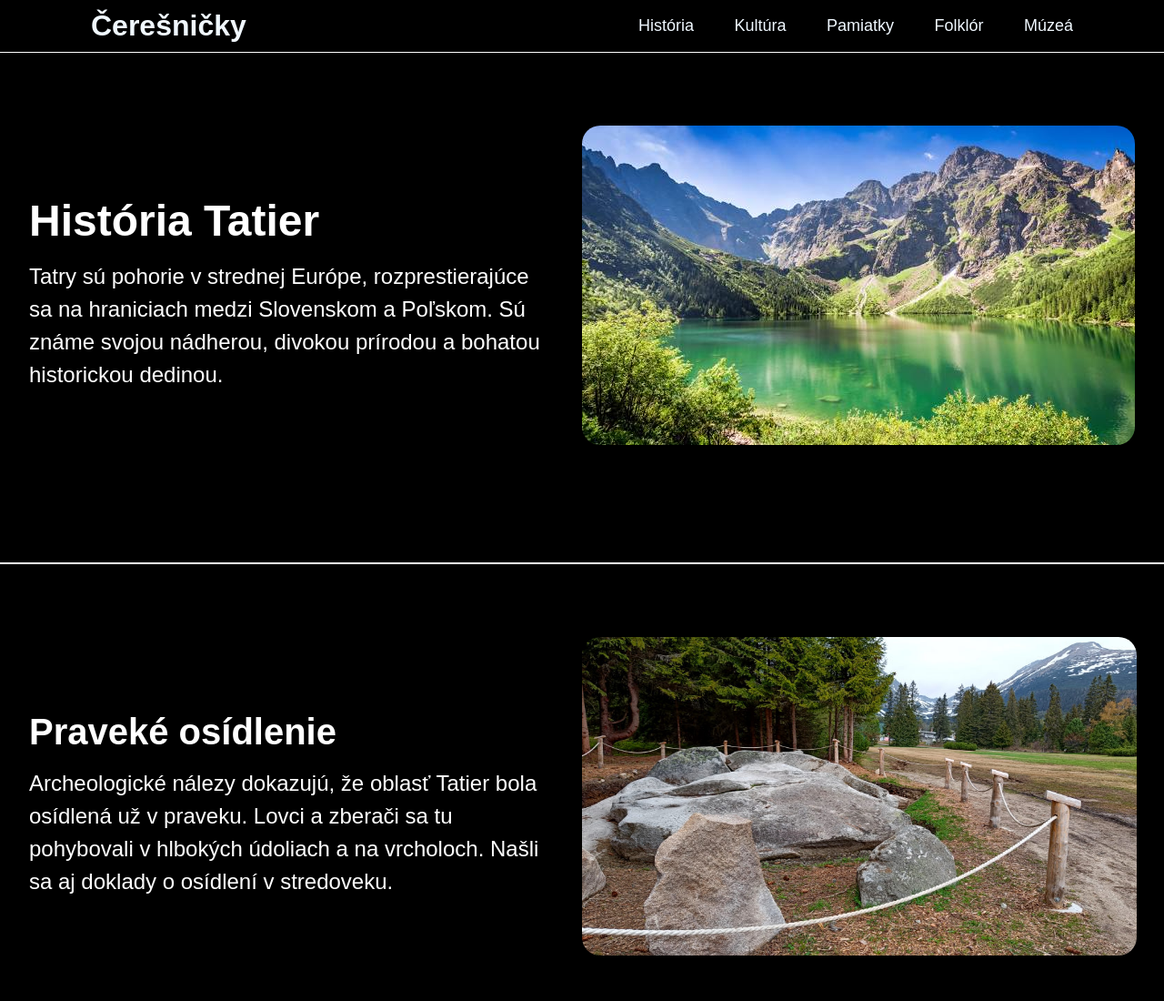
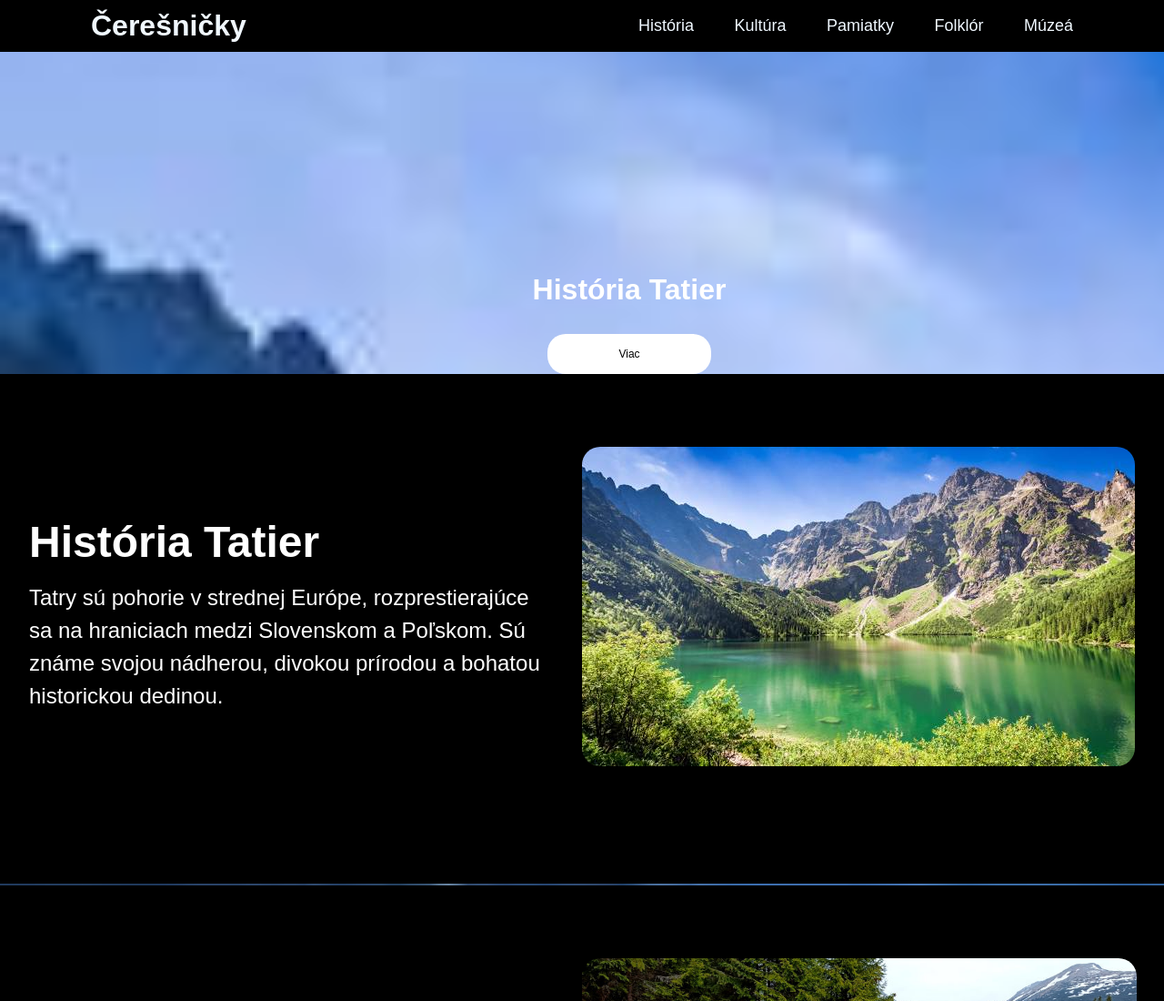
Before and after one commit to martinos133/ceresnicky_2, a plain HTML site: page Projekt/Adam podstranky/historia.html in a window 1280 px wide. Shown: the top 1100 px of the page at 91% size. Drawn offline with Linux system fonts and the light colour scheme.

```diff
--- a/Projekt/Adam podstranky/balla.css
+++ b/Projekt/Adam podstranky/balla.css
@@ -8,7 +8,8 @@
 
 body {
     min-height: 100vh;
-    background-color: rgb(255, 255, 255);
+    background-image: url(img/tatry-historia.jpg);
+    background-size: cover;
 }
 
 .header{
@@ -54,14 +55,33 @@ body {
 .navbar a:hover::before{
     width: 100%;
 }
+.row{
+   margin-top: 300px;
+   margin-left: 300px;
+   display: flex;
+   align-items: center;
+   color: #fff;
+   text-align: center;
+   height: 80%;
 
-main {
-    padding-top: 58px;
-    color: black;
+}
+.col{
+   flex-basis: 80%;
+}
+button{
+   width: 180px;
+   color: #000;
+   font-size: 12px;
+   padding: 15px 0;
+   background: #ffffff;
+   border: 0;
+   border-radius: 20px;
+   outline: none;
+   margin-top: 30px;
 }
 
 .historia-h1{
-    background-color: black
+    background-color: #000;
 }
 
 .historia-container{
--- a/Projekt/Adam podstranky/historia.html
+++ b/Projekt/Adam podstranky/historia.html
@@ -24,6 +24,12 @@
     </header>
 
     <main>
+            <div class="row">
+                <div class="col">
+                    <h1>História Tatier</h2>
+                    <button type="button">Viac</button>
+                </div>
+                </div>
         <section class="historia-h1">
             <div class="historia-container">
                 <div class="historia-left">
--- a/Projekt/Adam podstranky/pamiatky.css
+++ b/Projekt/Adam podstranky/pamiatky.css
@@ -110,11 +110,11 @@ body {
  .card4{
     background-image: url(img/tanap.jpg);
  }
-
- .card:hover{
+.card:hover{
     transform: translateY(-10px);
  }
- h5{color: #ffffff;
+ h5{
+    color: #fff;
     text-shadow: 0 0 5px #999;
 }
 .card p{
```
Also changed, not shown: Projekt/Adam podstranky/kultura.css (+11 -0 lines).
